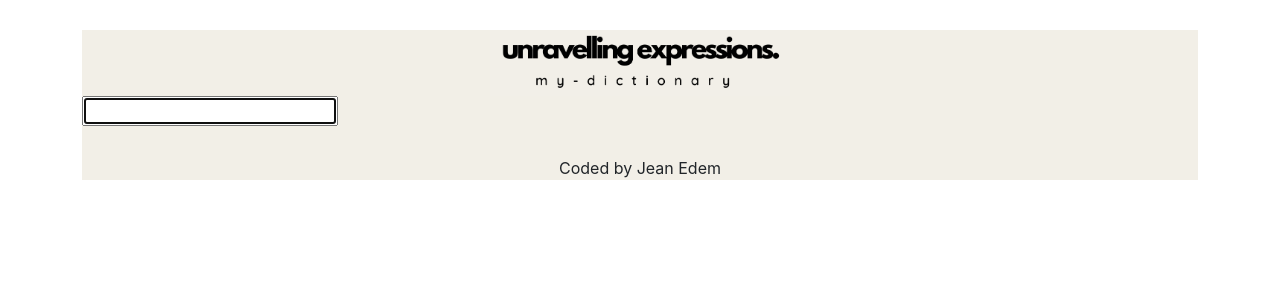
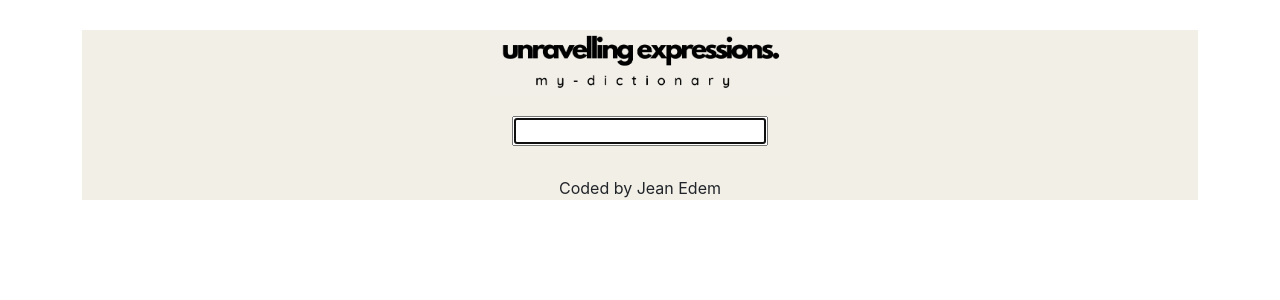
Before and after one commit to jeanlovestocode/dictionary-project, a React (Create React App) app: page / in a window 1280 px wide. Shown: the top 300 px of the page. Built offline with nearby package versions, Linux system fonts and the light colour scheme.

Commit message:
dictionary styling

```diff
--- a/src/Dictionary.css
+++ b/src/Dictionary.css
@@ -0,0 +1,4 @@
+.Dictionary{
+    text-align: center;
+    margin: 20px;
+}
```
